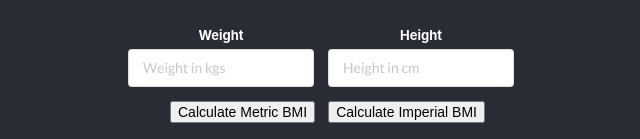
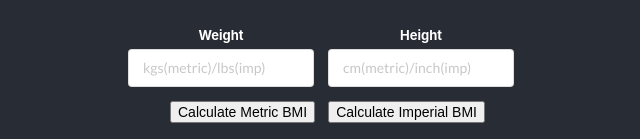
Before and after one commit to EevanR/bmi-react, a React (Create React App) app: page / in a window 1280 px wide. Shown: the part 486-625 px from the top of the page, without its empty margins (319-959 px from the left). Built offline with nearby package versions, Linux system fonts and the light colour scheme.

Commit message:
minor display change

```diff
--- a/src/components/Form.jsx
+++ b/src/components/Form.jsx
@@ -1,6 +1,7 @@
 import React from "react";
 
 const Form = props => {
+
   return (
     <div className="ui form">
       <form onSubmit={props.onSubmitHandler}>
@@ -10,7 +11,7 @@ const Form = props => {
             <input
               type="number"
               required
-              placeholder="Weight in kgs"
+              placeholder="kgs(metric)/lbs(imp)"
               value={props.weight}
               name="weight"
               id="weight"
@@ -22,7 +23,7 @@ const Form = props => {
             <input
               type="number"
               required
-              placeholder="Height in cm"
+              placeholder="cm(metric)/inch(imp)"
               value={props.height}
               name="height"
               id="height"
```
